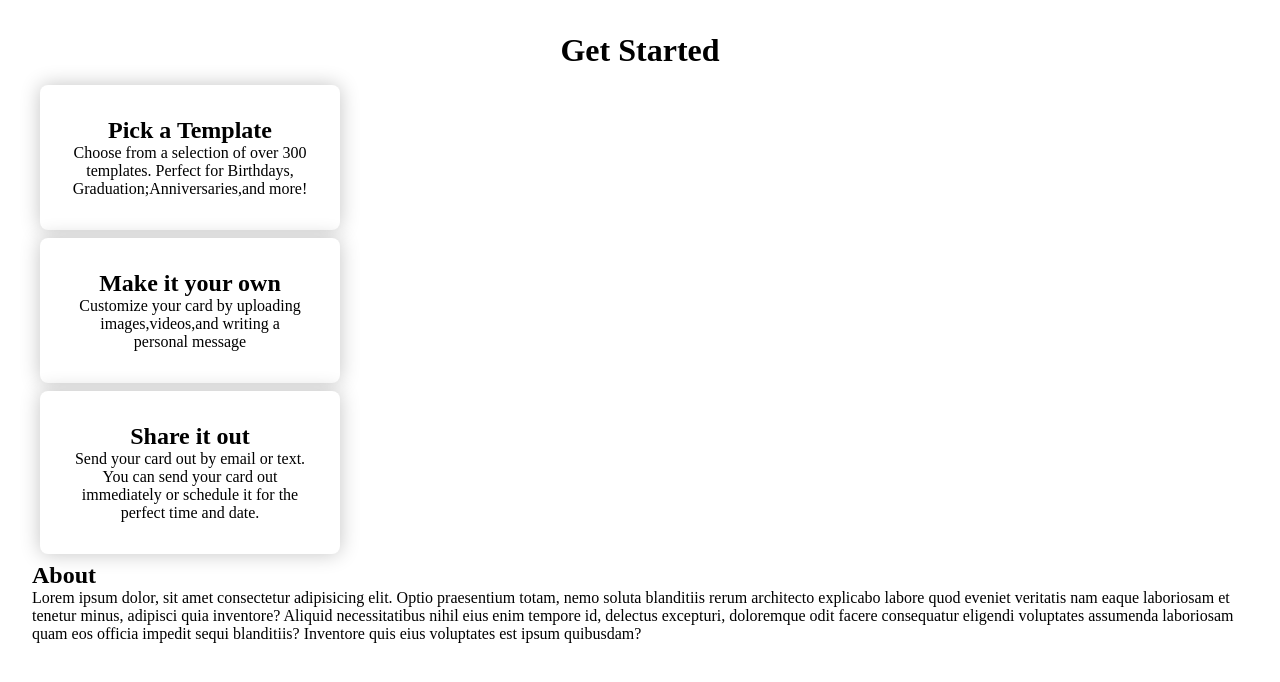
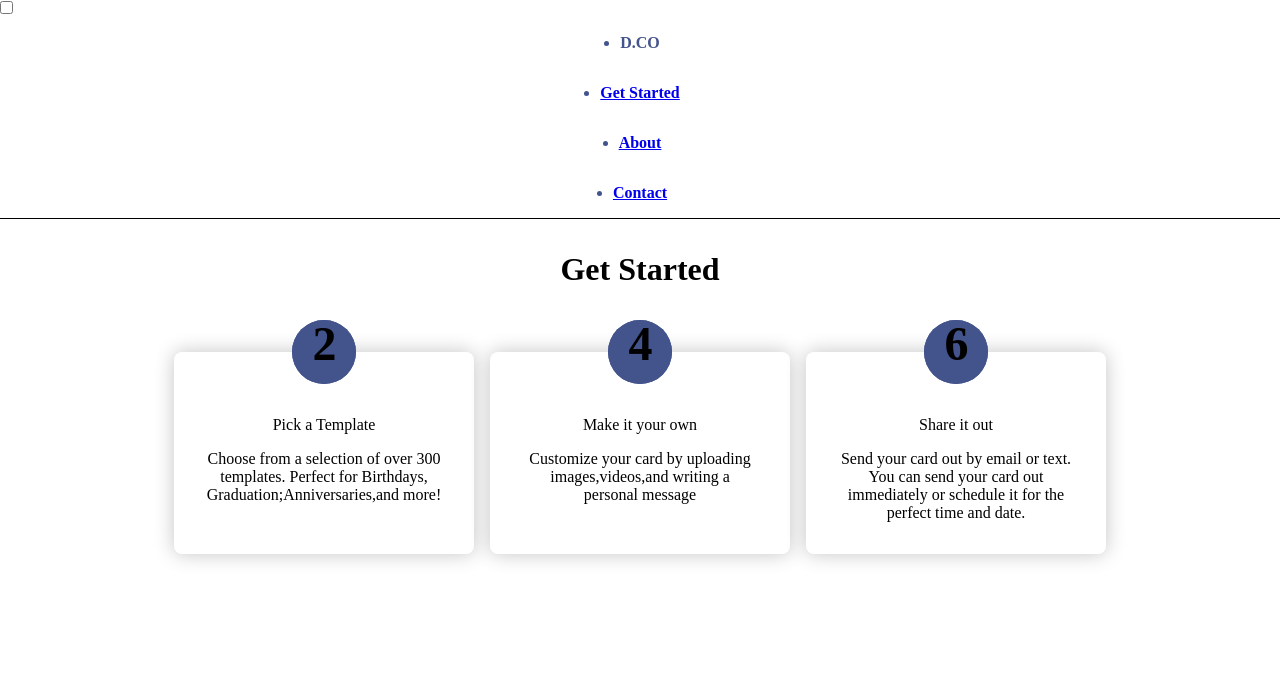
Before and after one commit to RVCC-IDMX/get-started-ojohnson1, a website built with Parcel: page src/index.html in a window 1280 px wide. Built offline with nearby package versions, Linux system fonts and the light colour scheme.

Commit message:
setup nav bar

```diff
--- a/src/index.html
+++ b/src/index.html
@@ -1,64 +1,55 @@
 <!DOCTYPE html>
 <html lang="en">
-
   <head>
-  <meta charset="UTF-8">
-  <meta http-equiv="X-UA-Compatible" content="IE=edge">
-  <meta name="viewport" content="width=device-width, initial-scale=1.0">
+    <meta charset="UTF-8" />
+    <meta http-equiv="X-UA-Compatible" content="IE=edge" />
+    <meta name="viewport" content="width=device-width, initial-scale=1.0" />
     <title>Platform Ticket</title>
-  <link rel="stylesheet" href="scss/main.scss">
+    <link rel="stylesheet" href="scss/main.scss" />
   </head>
 
   <body>
+    <nav class="nav">
+      <input type="checkbox" id="nav__checkbox" class="nav__checkbox" />
+      <label for="nav__checkbox" class="nav__toggle"> </label>
+
+      <ul class="nav__menu">
+        <li class="logo">D.CO</li>
+        <li><a href="#"> Get Started</a></li>
+        <li><a href="#"> About </a></li>
+        <li><a href="#"> Contact </a></li>
+      </ul>
+    </nav>
+
     <div class="main-content">
-
       <div class="main-content__title">
-      <H1>Get Started</H1>
-
+        <h1>Get Started</h1>
       </div>
       <div class="card-wrapper">
         <div class="card">
-        <div class="card__title">
-            <h2>Pick a Template </h2>
-        </div>
+          <div class="card__title">Pick a Template</div>
           <div class="card__description">
-         <p>Choose from a selection of over 300 templates. Perfect for Birthdays,  Graduation;Anniversaries,and more!
-</p>
-        </div>
-        </div>
-        <div class="card">
-        <div class="card__title">
-        <h2>Make it your own </h2>
-        </div>
-        <div class="card__description">
-           <p>Customize your card by uploading images,videos,and writing a personal message</p>
-        </div>
-        </div>
-        <div class="card">
-        <div class="card__title">
-       <h2>Share it out</h2>
-        </div>
-        <div class="card__description">
-      <p>Send your card out by email or text. You can send your card out immediately or schedule it for the perfect time and date.</p>
-        </div>
-
-      </div>
-     <div class="about-card">
-       <div class="about-card__title">
-          <h2> About </h2>
-       </div>
-       <div class="about-card__description">
-          Lorem ipsum dolor, sit amet consectetur adipisicing elit. Optio praesentium totam, nemo soluta blanditiis rerum architecto explicabo labore quod eveniet veritatis nam eaque laboriosam et tenetur minus, adipisci quia inventore?
-          Aliquid necessitatibus nihil eius enim tempore id, delectus excepturi, doloremque odit facere consequatur eligendi voluptates assumenda laboriosam quam eos officia impedit sequi blanditiis? Inventore quis eius voluptates est ipsum quibusdam?
-       </div>
-
-       <div class="contactform">
-
+            Choose from a selection of over 300 templates. Perfect for
+            Birthdays, Graduation;Anniversaries,and more!
           </div>
         </div>
 
+        <div class="card">
+          <div class="card__title">Make it your own</div>
+          <div class="card__description">
+            Customize your card by uploading images,videos,and writing a
+            personal message
+          </div>
         </div>
 
+        <div class="card">
+          <div class="card__title">Share it out</div>
+          <div class="card__description">
+            Send your card out by email or text. You can send your card out
+            immediately or schedule it for the perfect time and date.
+          </div>
+        </div>
+      </div>
+    </div>
   </body>
-
 </html>
--- a/src/scss/components/_card.scss
+++ b/src/scss/components/_card.scss
@@ -6,8 +6,36 @@ $border-radius: 0.5rem;
   border-radius: $border-radius;
   padding: 2rem;
   width: 300px;
-  margin: 0.5rem;
+  margin: 0 0.5rem 4rem;
   background-color: white;
   text-align: center;
   position: relative;
+
+  &__title {
+    margin: 2rem 0 1rem 0;
+  }
 }
+
+.card-wrapper {
+  counter-reset: number;
+  display: flex;
+  flex-wrap: wrap;
+  justify-content: center;
+  margin: 4rem 0;
+}
+
+.card ::before {
+  counter-increment: number;
+  content: counter(number);
+  width: 4rem;
+  height: 4rem;
+  background: #43538c;
+  position: absolute;
+  display: block;
+  font-size: 3rem;
+  line-height: 3rem;
+  font-weight: bold;
+  border-radius: 50%;
+  top: -2rem;
+  left: 7.4rem;
+}
--- a/src/scss/components/_header.scss
+++ b/src/scss/components/_header.scss
@@ -0,0 +1,20 @@
+.nav {
+  font-weight: 700;
+  border-bottom: 1px solid black;
+  color: #43538c;
+
+  // &__toggle {
+  //   position: absolute;
+  //   cursor: pointer;
+  //   margin: 0rem 1rem;
+  //   right: 0;
+  // }
+
+  &__menu {
+    display: flex;
+    flex-direction: column;
+    gap: 2rem;
+    align-items: center;
+    margin: 1rem;
+  }
+}
--- a/src/scss/main.scss
+++ b/src/scss/main.scss
@@ -2,3 +2,4 @@
 @use "./utilities/variables";
 @use "./pages/home";
 @use "./components/card";
+@use "./components/header";
--- a/src/scss/pages/_home.scss
+++ b/src/scss/pages/_home.scss
@@ -4,5 +4,4 @@
 
 h1 {
   text-align: center;
-  margin: 2rem 0 1rem 0;
 }
--- a/src/scss/utilities/_variables.scss
+++ b/src/scss/utilities/_variables.scss
@@ -1,3 +1 @@
 $base-color: #f3f3f3;
-$base-color-dark: #c4c4c4;
-$border-radius: 0.5rem;
```
Also changed, not shown: src/images/close.svg (deleted), src/images/menu-icon.svg (deleted). Lines whose indentation alone changed are shown as unchanged.
